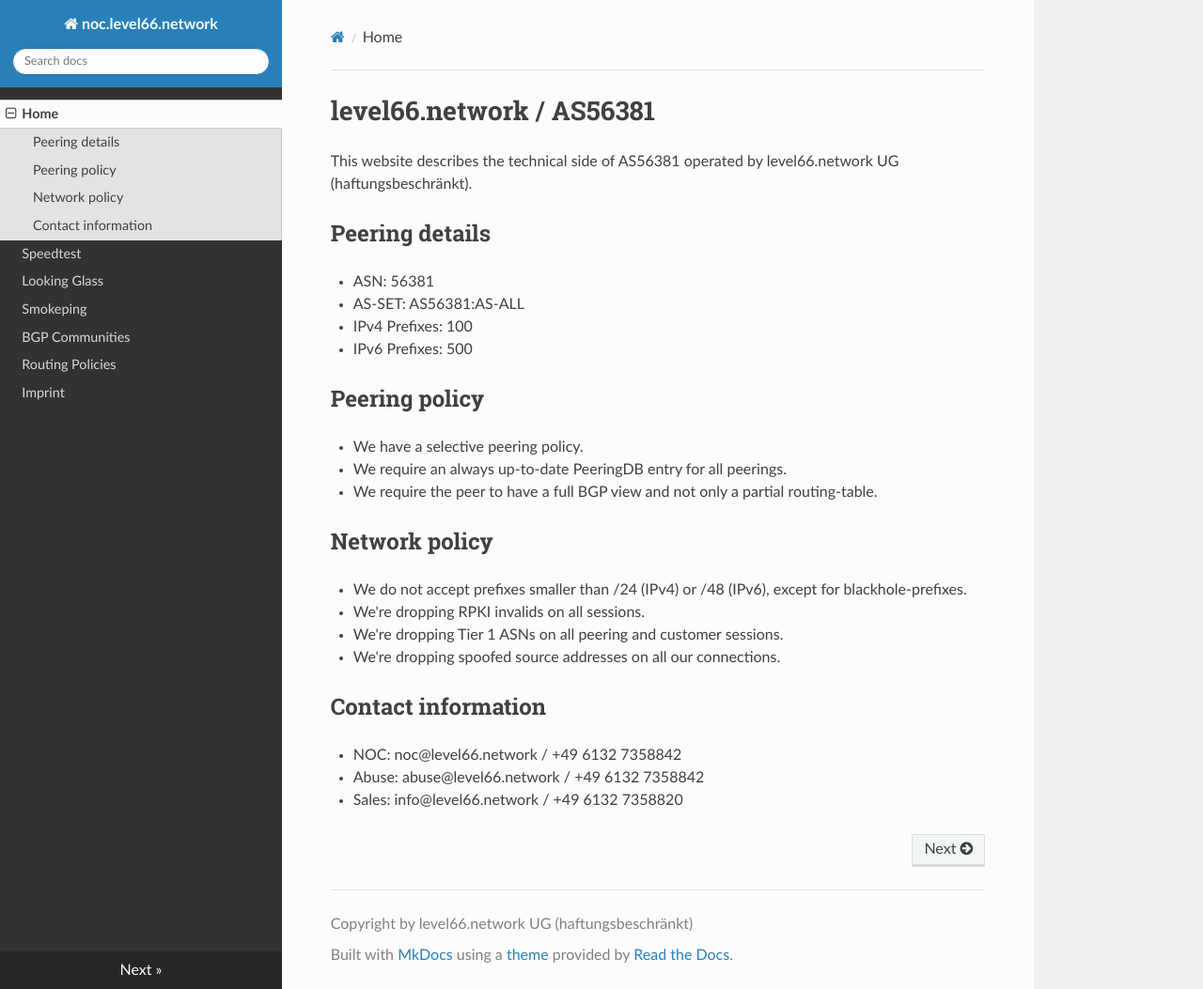
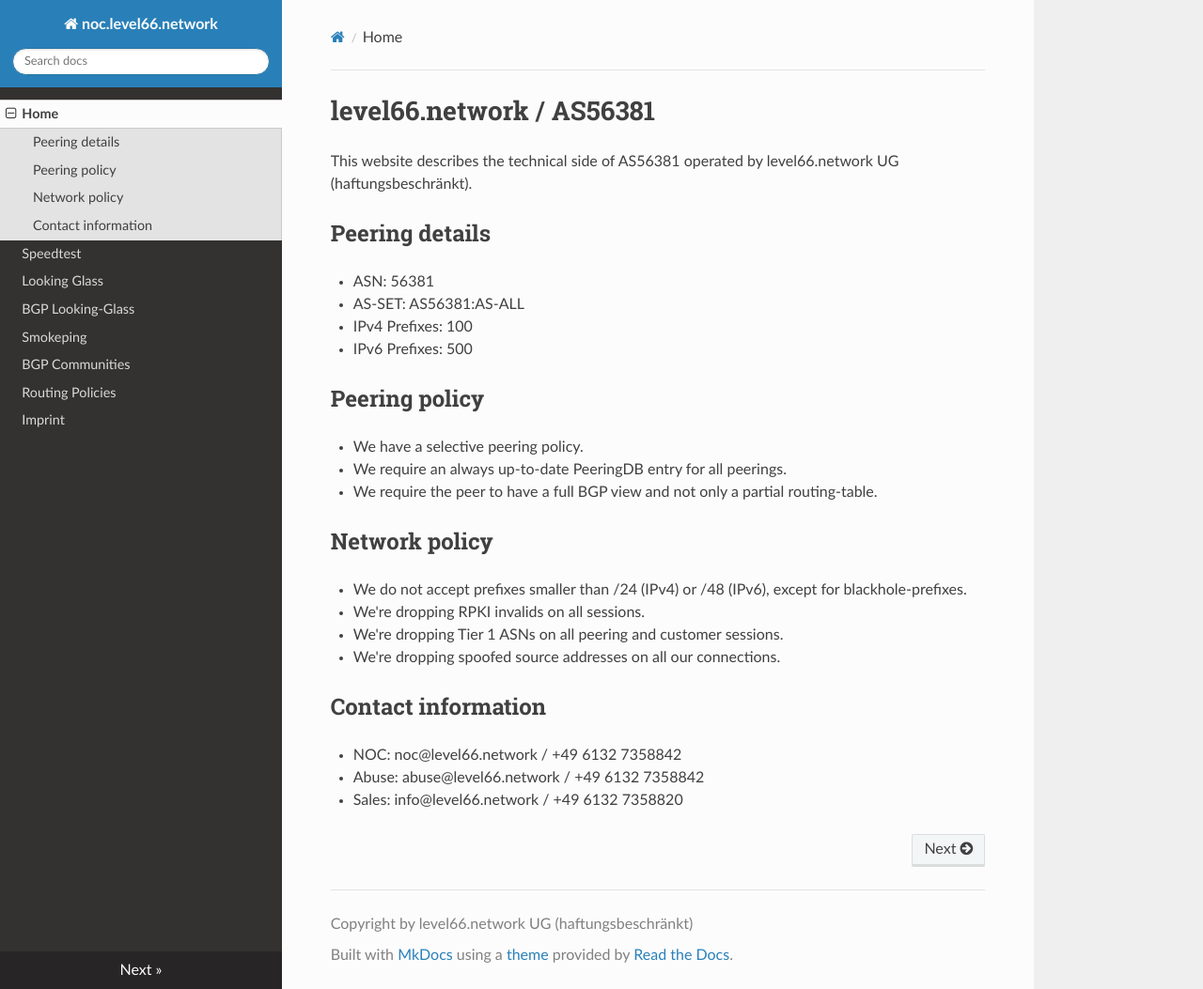
Before and after one commit to MrXermon/noc.as56381.net, an MkDocs documentation site: the page built from docs/index.md, in a window 1280 px wide and 1053 px high. Shown: the whole window at 94% size. Built offline with MkDocs 1.6.1, drawn with Linux system fonts in a browser that asks for light colours; nearby versions of some CDN libraries.

Commit message:
Update mkdocs.yml

```diff
--- a/mkdocs.yml
+++ b/mkdocs.yml
@@ -10,6 +10,7 @@ nav:
   - Home: index.md
   - Speedtest: speedtest.md
   - Looking Glass: https://lg.noc.level66.network/
+  - BGP Looking-Glass: https://bgp.noc.level66.network/
   - Smokeping: https://ping.noc.level66.network/
   - BGP Communities: bgp-communities.md
   - Routing Policies: routing-policies.md
```
